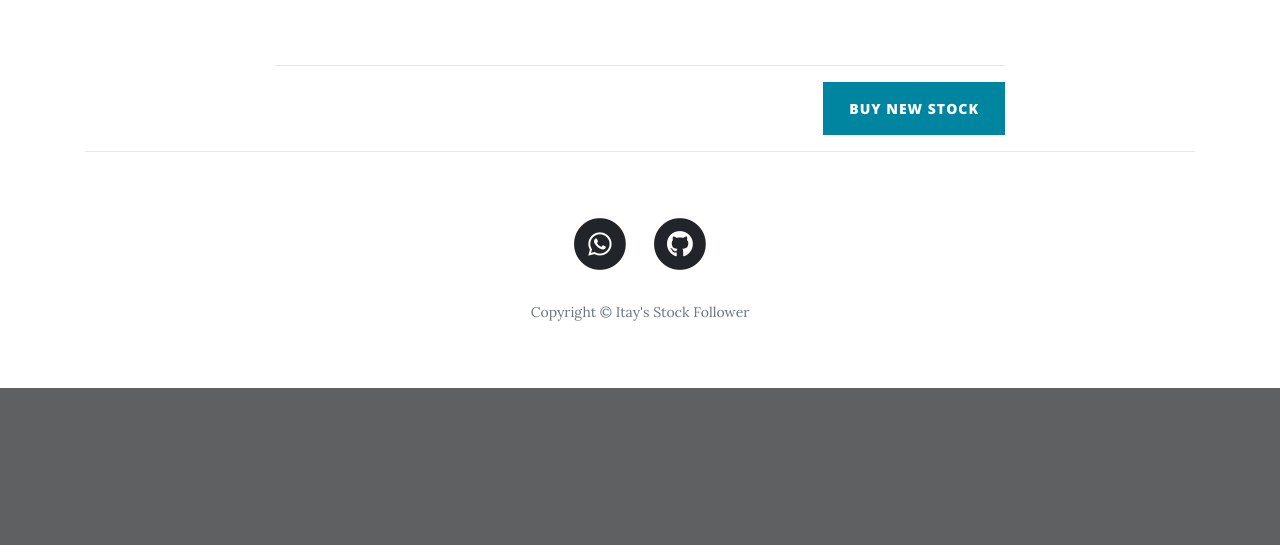
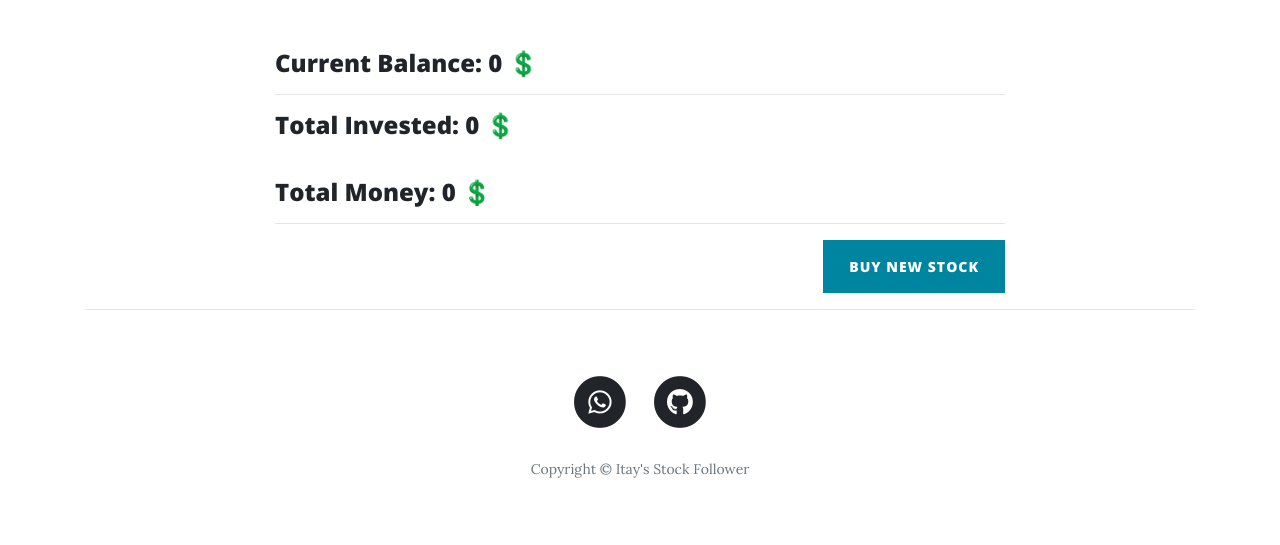
Before and after one commit to Itay01/stock-challenge, a Flask app: page / in a window 1280 px wide. Shown: the part 533-1078 px from the top of the page. Before the commit the page ends 921 px from the top, so only its background shows below. Run offline with Flask 2, Linux system fonts and the light colour scheme; the visitor is signed in with stand-in values (Sample User, id 1); data comes from the database, SQL or seed files in the repository; data that the repository does not hold is empty; some libraries are stand-ins or nearby versions.

Commit message:
Update 01.12.22

```diff
--- a/main.py
+++ b/main.py
@@ -11,6 +11,9 @@ from flask_login import UserMixin, login_user, LoginManager, current_user, logou
 from forms import RegisterForm, LoginForm, StockForm
 from functools import wraps
 import os
+
+# Todo: show the money that is invested.
+
 
 STOCK_POINTS = 50000
 
@@ -141,7 +144,7 @@ def register():
                 password=hash_and_salted_password,
                 name=form.name.data,
                 stock_points=STOCK_POINTS,
-                stocks_value=STOCK_POINTS
+                stocks_value=0
             )
         else:
             new_user = User(
@@ -150,7 +153,7 @@ def register():
                 name=form.name.data,
                 number=form.number.data,
                 stock_points=STOCK_POINTS,
-                stocks_value=STOCK_POINTS
+                stocks_value=0
             )
         db.session.add(new_user)
         db.session.commit()
@@ -223,7 +226,7 @@ def buy_new_stock():
         stock_units = points_amount / stock_price
 
         if current_user.stock_points - points_amount < 0:
-            flash('You do not have enough points!')
+            flash('You do not have enough money!')
             return redirect(url_for('buy_new_stock'))
         elif form.stock_name.data in [s.stock_name for s in Stocks.query.filter_by(follower_id=current_user.id).all()]:
             flash('You already bought this stock!')
@@ -246,7 +249,7 @@ def buy_new_stock():
         )
 
         current_user.stock_points = round(current_user.stock_points - points_amount, 2)
-        current_user.stocks_value = round(current_user.stock_points + new_stock.stock_units_value, 2)
+        current_user.stocks_value = current_user.stocks_value + new_stock.stock_units_value
         db.session.add(new_stock)
         db.session.commit()
         return redirect(url_for("get_all_stocks"))
@@ -262,6 +265,7 @@ def sell_stock(stock_id):
 
     total_value = stock_to_sell.stock_units * stock_to_sell.stock_value
     current_user.stock_points = round(current_user.stock_points + total_value, 2)
+    current_user.stocks_value = round(current_user.stocks_value - total_value, 2)
     db.session.delete(stock_to_sell)
     db.session.commit()
     return redirect(url_for("get_all_stocks"))
--- a/templates/index.html
+++ b/templates/index.html
@@ -8,7 +8,7 @@
         <div class="col-lg-8 col-md-10 mx-auto">
           <div class="site-heading">
             <h1>Stock Challenge</h1>
-            <span class="subheading">Stock Challenge By Itay Marom</span>
+            <span class="subheading">By Itay Marom</span>
           </div>
         </div>
       </div>
@@ -40,10 +40,12 @@
     <div class="row">
       <div class="col-lg-8 col-md-10 mx-auto">
         <div class="post-preview">
-          {% if all_stocks %}
-            <h4>Current Balance: {{ current_user.stock_points }} 💲</h4>
+            {% if current_user.is_authenticated %}
+              <h4>Current Balance: {{ current_user.stock_points }} 💲</h4>
+              <hr>
+            {% endif %}
 
-            <hr>
+            {% if all_stocks %}
             <table>
               <tr>
                 <th>Stock Symbol</th>
@@ -66,10 +68,14 @@
             </table>
         </div>
         <hr>
+        {% endif %}
 
-        <h4>Total Value: {{ current_user.stocks_value }} 💲</h4>
+        {% if current_user.is_authenticated %}
+          <h4>Total Invested: {{ current_user.stocks_value }} 💲</h4>
+          <br>
+          <h4>Total Money: {{ current_user.stocks_value + current_user.stock_points }} 💲</h4>
+        {% endif %}
 
-        {% endif %}
         <!-- New Stock -->
         {% if current_user.is_authenticated %}
           <hr>
```
